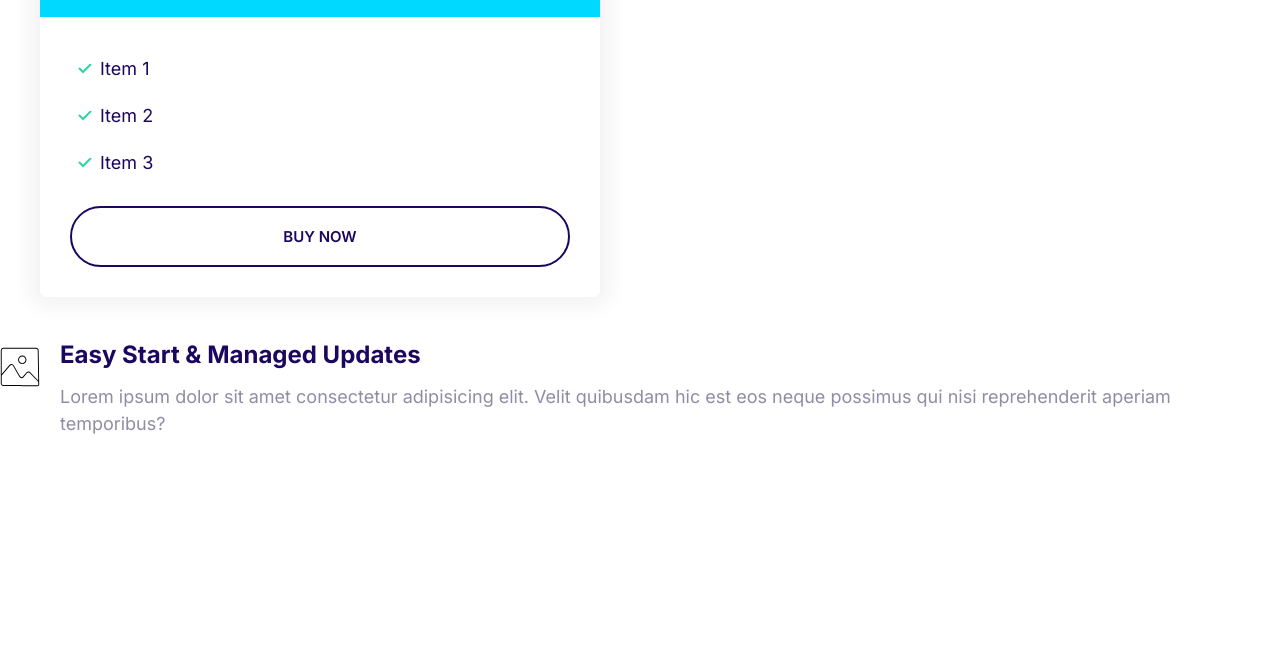
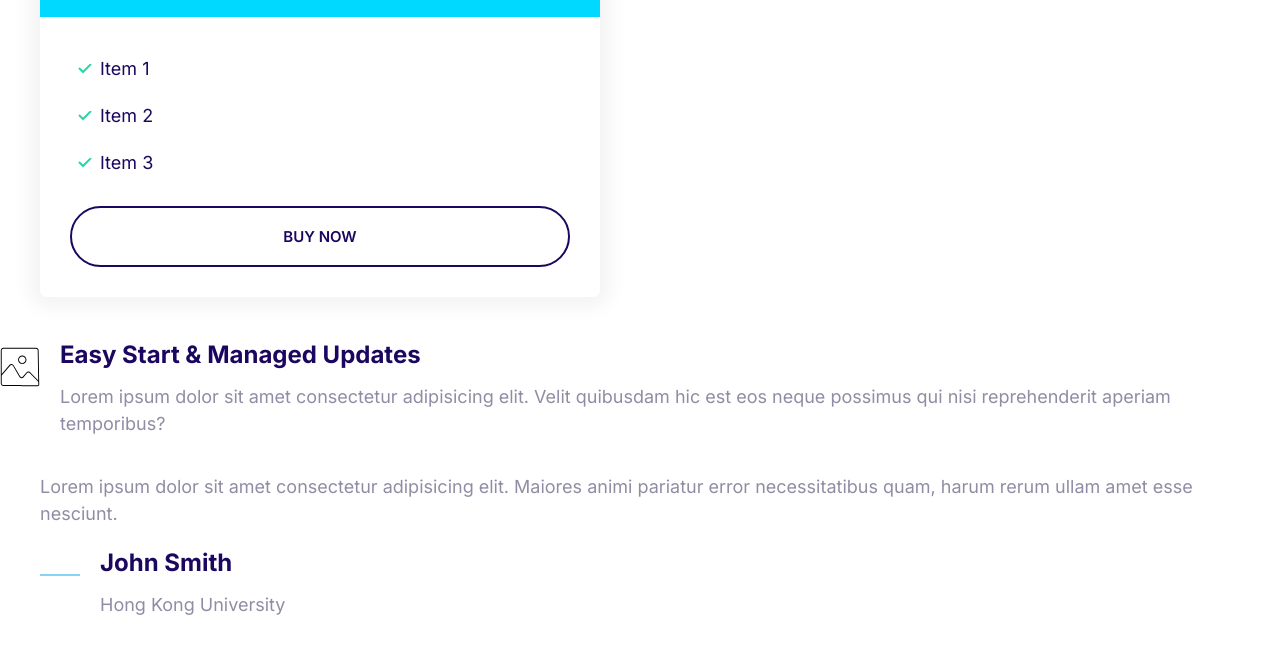
Before and after one commit to tvcampus00/demo, a plain HTML site: page index.html in a window 1280 px wide. Shown: the part 252-906 px from the top of the page. Before the commit the page ends 800 px from the top, so only its background shows below. Drawn offline with Linux system fonts and the light colour scheme.

Commit message:
build the quote.

```diff
--- a/index.html
+++ b/index.html
@@ -95,5 +95,26 @@
         </p>
       </div>
     </div>
+
+    <blockquote class="quote">
+      <p class="quote__text">
+        Lorem ipsum dolor sit amet consectetur adipisicing elit. Maiores animi
+        pariatur error necessitatibus quam, harum rerum ullam amet esse
+        nesciunt.
+      </p>
+      <footer>
+        <div class="media">
+          <div class="media__image">
+            <svg class="icon icon--primary quote__line">
+              <use xlink:href="image/sprite.svg#line"></use>
+            </svg>
+          </div>
+          <div class="media__body">
+            <h3 class="media__title quote__author">John Smith</h3>
+            <p class="quote__organization">Hong Kong University</p>
+          </div>
+        </div>
+      </footer>
+    </blockquote>
   </body>
 </html>
```
